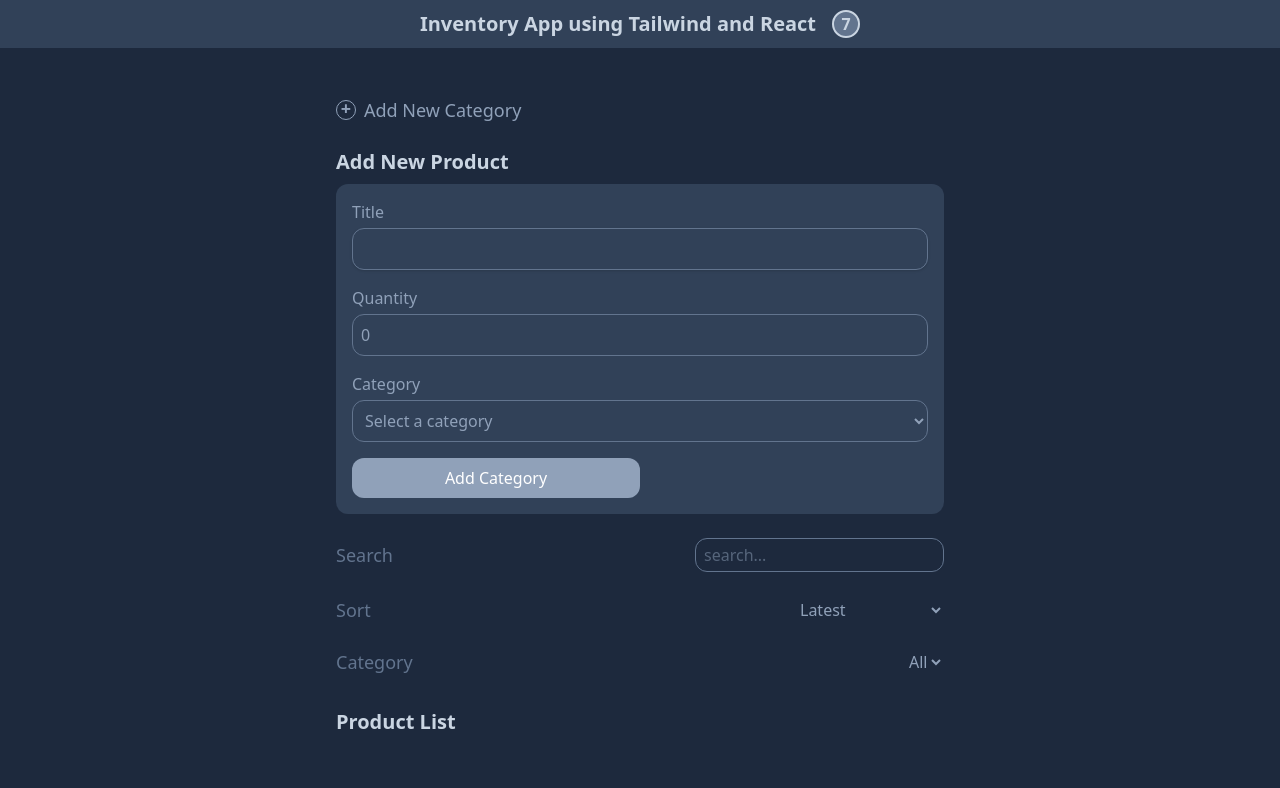
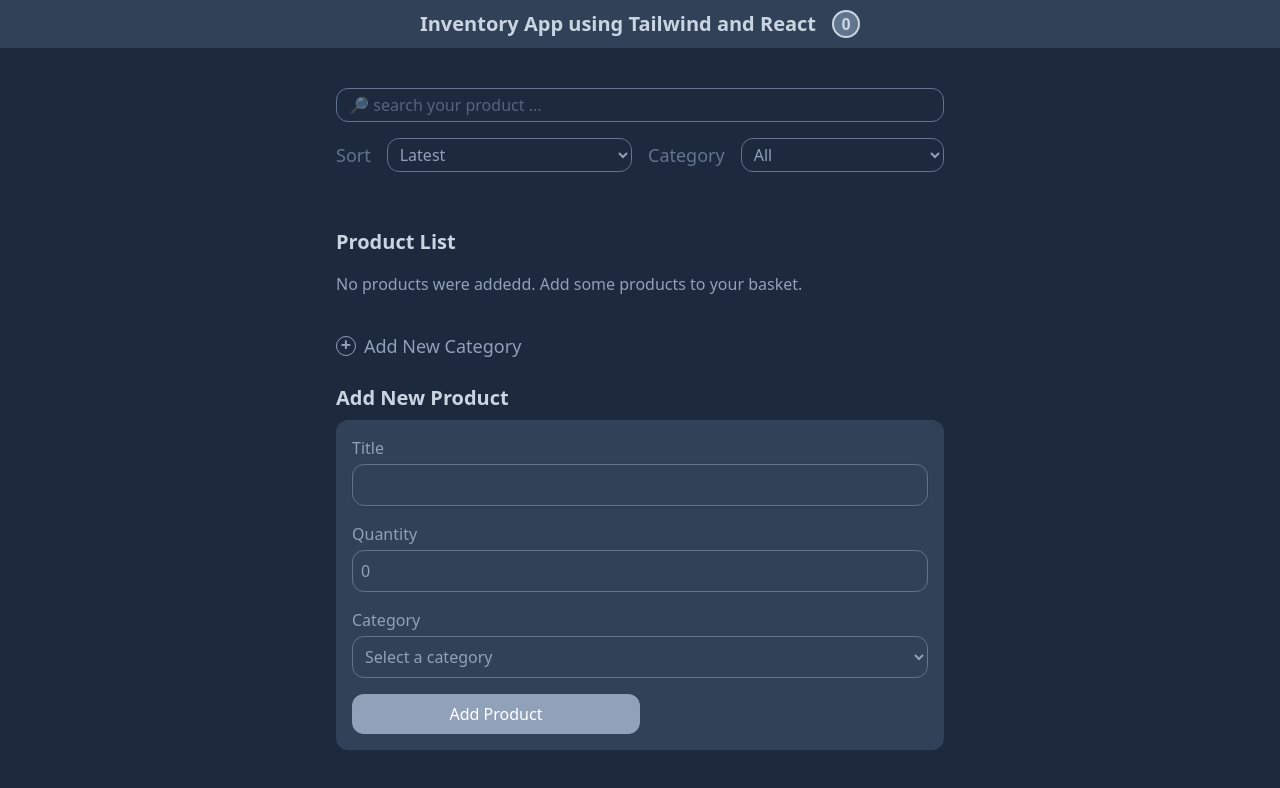
Before and after one commit to ellefamkar/React-Inventory, a React (Vite) app: page / in a window 1280 px wide. Shown: the top 788 px of the page. Built offline with nearby package versions, Linux system fonts and the light colour scheme.

Commit message:
feat : Add storage functionality to the app

```diff
--- a/src/App.jsx
+++ b/src/App.jsx
@@ -79,26 +79,44 @@ function App() {
   };
 
   const fileterdSelectedCategory = (array) => {
-    if(!selectedCategory) return array;
-    return array.filter((item) => item.categoryId === selectedCategory )
-  }
+    if (!selectedCategory) return array;
+    return array.filter((item) => item.categoryId === selectedCategory);
+  };
 
   useEffect(() => {
     //sortFilter
     //titleFilter, etc...
     let result = products;
     result = filterSearchTitle(result);
+    result = fileterdSelectedCategory(result);
     result = sortDate(result);
-    result = setFilteredProducts(result);
-    fileterdSelectedCategory(result)
+    setFilteredProducts(result);
   }, [products, sort, searchValue, selectedCategory]);
+
+  useEffect(() => {
+    const savedProducts = JSON.parse(localStorage.getItem("products")) || [];
+    const savedCategories =
+      JSON.parse(localStorage.getItem("categories")) || [];
+    setProducts(savedProducts);
+    setCategories(savedCategories);
+  }, []);
+
+  useEffect(() => {
+    if (products.length) {
+      localStorage.setItem("products", JSON.stringify(products));
+    }
+  }, [products]);
+
+  useEffect(() => {
+    if (categories.length) {
+      localStorage.setItem("categories", JSON.stringify(categories));
+    }
+  }, [categories]);
 
   return (
     <div className="bg-slate-800 min-h-screen">
-      <Navbar />
+      <Navbar productsLength={products.length} />
       <div className="container max-w-screen-sm mx-auto p-4">
-        <CategoryForm setCategories={setCategories} />
-        <ProductsForm categories={categories} setProducts={setProducts} />
         <Filter
           sort={sort}
           searchValue={searchValue}
@@ -113,6 +131,8 @@ function App() {
           setProducts={setProducts}
           categories={categories}
         />
+        <CategoryForm setCategories={setCategories} />
+        <ProductsForm categories={categories} setProducts={setProducts} />
       </div>
     </div>
   );
--- a/src/components/CategoriesForm.jsx
+++ b/src/components/CategoriesForm.jsx
@@ -39,7 +39,7 @@ function CategoryForm({ setCategories }) {
         id="toggle-add-category"
         onClick={() => setIsShown(!isShown)}
         className={`*
-          text-slate-400 text-lg my-2 font-medium cursor-pointer flex items-center
+          text-slate-400 text-lg mb-2 mt-9 font-medium cursor-pointer flex items-center
           ${isShown && "hidden"}
           `}
       >
--- a/src/components/Filter.jsx
+++ b/src/components/Filter.jsx
@@ -8,23 +8,22 @@ function Filter({
   onSelectedCategory,
 }) {
   return (
-    <>
-      <div className="flex items-center justify-between mb-6">
-        <label htmlFor="search-input" className="text-slate-500 text-lg">
-          Search
-        </label>
+    <div>
+      <div className="flex items-center justify-between mb-4">
+
         <input
           value={searchValue}
           onChange={onSearch}
           type="text"
           name="search-input"
           id="search-input"
-          placeholder="search..."
-          className="bg-transparent rounded-xl px-2 py-1 border border-slate-500 text-slate-400"
+          placeholder=" 🔎 search your product ..."
+          className="flex-1 bg-transparent rounded-xl px-2 py-1 border border-slate-500 text-slate-400"
         />
       </div>
-      <div className="flex items-center justify-between mb-6">
-        <label htmlFor="sort-products" className="text-slate-500 text-lg">
+      <div className="flex flex-col md:flex-row justify-between items-center">
+        <div className="flex items-center justify-between w-full md:w-1/2 mb-6">
+          <label htmlFor="sort-products" className="text-slate-500 text-lg mr-4">
             Sort
           </label>
           <select
@@ -32,7 +31,7 @@ function Filter({
             onChange={onSort}
             name="sort-products"
             id="sort-products"
-          className="bg-transparent text-slate-400 rounded-xl"
+            className="cursor-pointer bg-transparent flex-1 px-2 py-1 border border-slate-500 text-slate-400 rounded-xl"
           >
             <option className="bg-slate-500 text-slate-300" value="">
               Select a category
@@ -45,8 +44,8 @@ function Filter({
             </option>
           </select>
         </div>
-      <div className="flex items-center justify-between mb-6">
-        <label htmlFor="sort-products" className="text-slate-500 text-lg">
+        <div className="flex items-center justify-between w-full md:w-1/2 mb-6 md:ml-4">
+          <label htmlFor="sort-products" className="text-slate-500 text-lg mr-4">
             Category
           </label>
           <select
@@ -54,7 +53,7 @@ function Filter({
             onChange={onSelectedCategory}
             name="sort-products"
             id="sort-products"
-          className="bg-transparent text-slate-400 rounded-xl"
+            className="cursor-pointer flex-1 bg-transparent border border-slate-500 text-slate-400 px-2 py-1 rounded-xl"
           >
             <option className="bg-slate-500 text-slate-300" value="">
               All
@@ -70,7 +69,8 @@ function Filter({
             ))}
           </select>
         </div>
-    </>
+      </div>
+    </div>
   );
 }
 
--- a/src/components/Navbar.jsx
+++ b/src/components/Navbar.jsx
@@ -1,13 +1,13 @@
 import React from "react";
 
-function Navbar() {
+function Navbar({ productsLength }) {
   return (
     <div className="h-12 flex items-center justify-center gap-x-4 bg-slate-700 mb-6">
       <h1 className="md:text-xl text-sm font-bold text-slate-300">
         Inventory App using Tailwind and React
       </h1>
       <span className="flex items-center justify-center w-7 h-7 rounded-full bg-slate-500 border-2 border-slate-300 font-bold text-slate-300">
-        7
+        {productsLength ? productsLength : "0"}
       </span>
     </div>
   );
--- a/src/components/ProductList.jsx
+++ b/src/components/ProductList.jsx
@@ -10,11 +10,13 @@ function ProductList({ products, categories, setProducts }) {
     setProducts(filteredProducts);
   };
 
+  console.log(products, categories);
   return (
     <>
       <h2 className="mt-8 mb-4 text-xl text-slate-300 font-bold">
         Product List
       </h2>
+      {products.length > 0 ? (
         <div className="overflow-x-auto">
           {products.map((product) => (
             <div
@@ -42,6 +44,9 @@ function ProductList({ products, categories, setProducts }) {
             </div>
           ))}
         </div>
+      ) : (
+        <p className="text-slate-400">No products were addedd. Add some products to your basket.</p>
+      )}
     </>
   );
 }
--- a/src/components/ProductsForm.jsx
+++ b/src/components/ProductsForm.jsx
@@ -87,7 +87,7 @@ function ProductsForm({ categories, setProducts }) {
             type="submit"
             className="bg-slate-400 text-white rounded-xl border-0 w-full md:w-1/2 p-2 cursor-pointer transition hover:translate-y-0.5"
           >
-            Add Category
+            Add Product
           </button>
         </div>
       </form>
```
Lines whose indentation alone changed are shown as unchanged.
